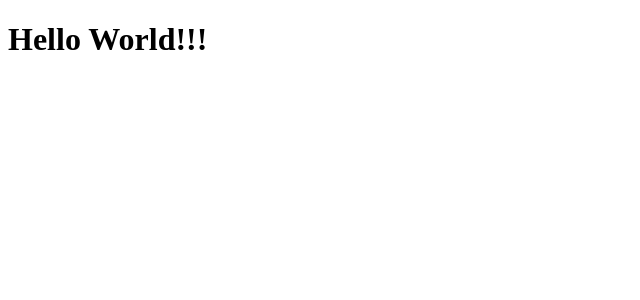
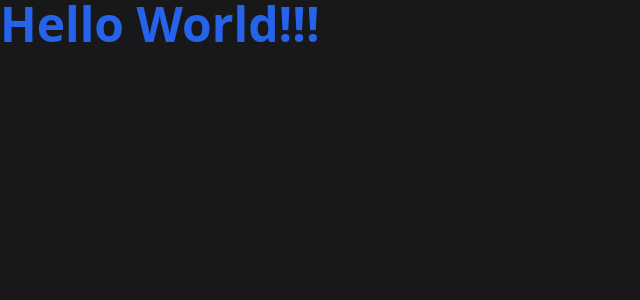
Before and after one commit to FelipeFerreiraSS/ignite-lab-event-platform, a React (Vite) app: page / in a window 1280 px wide. Shown: the top 300 px of the page, without its empty margins (0-640 px from the left). Built offline with nearby package versions, Linux system fonts and the light colour scheme.

Commit message:
global css

```diff
--- a/src/App.tsx
+++ b/src/App.tsx
@@ -1,7 +1,7 @@
 
 function App() {
   return (
-    <h1>Hello World!!!</h1>
+    <h1 className="text-5xl font-bold text-blue-600">Hello World!!!</h1>
   )
 }
 
--- a/src/main.tsx
+++ b/src/main.tsx
@@ -1,6 +1,8 @@
 import React from 'react'
 import ReactDOM from 'react-dom/client'
 import App from './App'
+
+import './styles/global.css'
 
 ReactDOM.createRoot(document.getElementById('root')!).render(
   <React.StrictMode>
--- /dev/null
+++ b/src/styles/global.css
@@ -0,0 +1,13 @@
+@tailwind base;
+@tailwind components;
+@tailwind utilities;
+
+/*
+.teste {
+    @apply text-5xl font-bold text-violet-500
+}
+*/
+
+body {
+    @apply bg-zinc-900 text-zinc-100
+}
```
